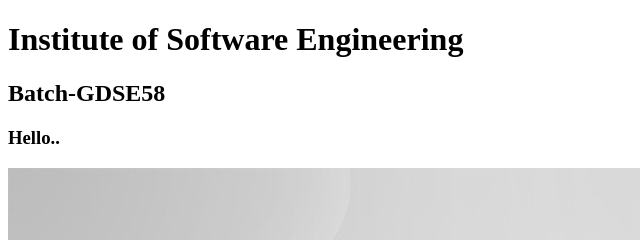
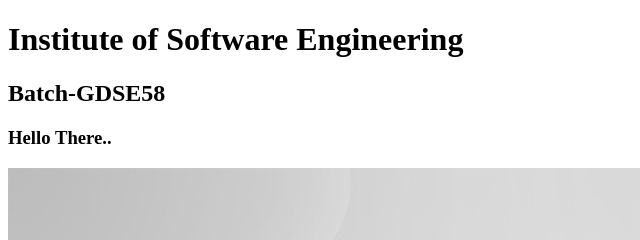
Before and after one commit to PadeepaChamika/MyProfile, a plain HTML site: page index.html in a window 1280 px wide. Shown: the top 240 px of the page, 0-640 px from the left. Drawn offline with Linux system fonts and the light colour scheme.

Commit message:
Updated index.html file

```diff
--- a/index.html
+++ b/index.html
@@ -8,7 +8,7 @@
 
 <h1>Institute of Software Engineering</h1>
 <h2>Batch-GDSE58</h2>
-<h3>Hello..</h3>
+<h3>Hello There..</h3>
 <img src="assets/images/pck.jpg">
 
 </body>
```
